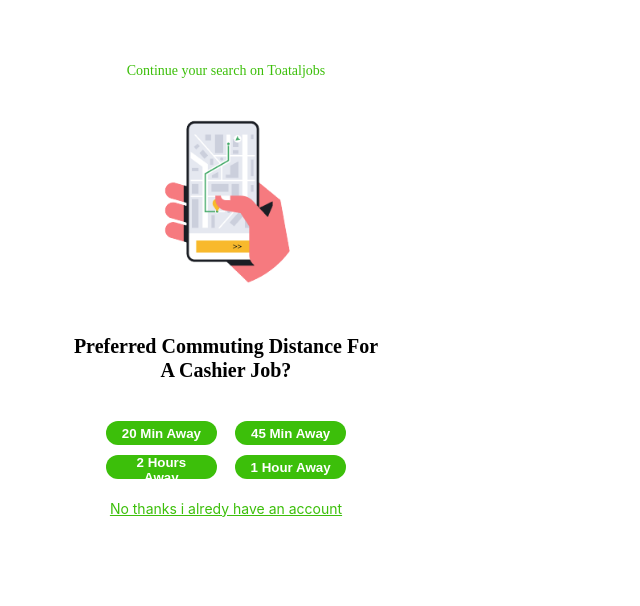
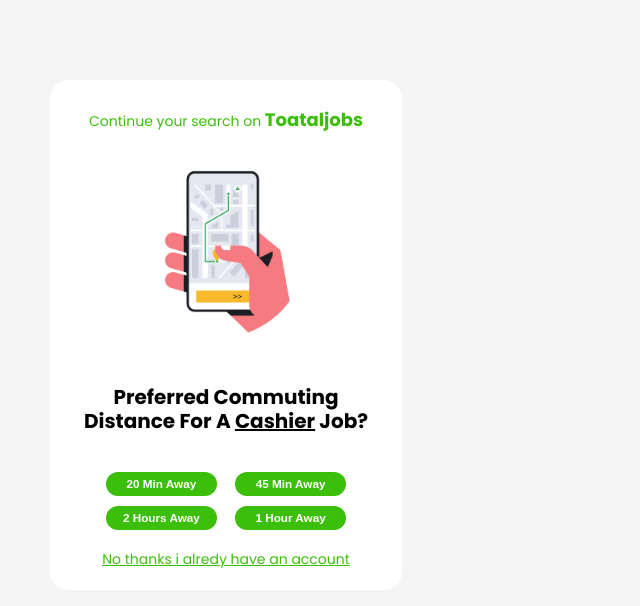
Before and after one commit to abayasaye/mega-job-board, a Next.js app: page / in a window 1280 px wide. Shown: the top 606 px of the page, without its empty margins (0-640 px from the left). Built offline with nearby package versions, Linux system fonts and the light colour scheme.

Commit message:
test-card

```diff
--- a/components/Test.js
+++ b/components/Test.js
@@ -10,7 +10,6 @@
     padding: 20px;
     gap: 18.58px;
     width: 352px;
-    height: 410px;
     background: #ffffff;
     border-radius: 18.5809px;
     flex: none;
@@ -26,6 +25,11 @@
     line-height: 22px;
   `;
 
+  const Bold = styled.b`
+    font-size: 18px;
+    width: 75px;
+    height: 17px;
+  `;
   const Image = styled.img`
     background: #ffffff;
     width: 70%;
@@ -55,6 +59,7 @@
   const Button = styled.button`
     background: #3cbf0a;
     font-weight: 700;
+    font-size: 11.7337px;
     color: white;
     border: none;
     border-radius: 28.6474px;
@@ -74,11 +79,22 @@
     line-break: 2;
     text-decoration-line: underline;
   `;
+
+  const Cashier = styled.a`
+    text-decoration-line: underline;
+  `;
+
   return (
+    <>
       <Container>
-        <Title>Continue your search on  Toataljobs</Title>
+        <Title>
+          Continue your search on <Bold>Toataljobs</Bold>
+        </Title>
         <Image src="phone.png" />
-        <Content>Preferred Commuting Distance For A Cashier Job?</Content>
+        <Content>
+          Preferred Commuting <br />
+          Distance For A <Cashier href="/">Cashier</Cashier> Job?
+        </Content>
         <Row>
           <Col>
             <Button>20 Min Away</Button>
@@ -89,8 +105,9 @@
             <Button>1 Hour Away</Button>
           </Col>
         </Row>
-        <Link href="/ ">No thanks i alredy have an account</Link>
+        <Link href="/">No thanks i alredy have an account</Link>
       </Container>
+    </>
   );
 };
 
--- a/pages/index.js
+++ b/pages/index.js
@@ -3,7 +3,7 @@
 
 export default function Home() {
 const Container = styled.div`
-background-color:#fff;
+background-color:#F5F5F5;
 text-align:center;
 padding:50px;
 `
--- a/styles/globals.css
+++ b/styles/globals.css
@@ -1,9 +1,10 @@
+@import url('https://fonts.googleapis.com/css2?family=Poppins:ital,wght@0,100;0,200;0,300;0,400;0,500;0,600;0,700;0,800;0,900;1,100;1,200;1,300;1,400;1,500;1,600;1,700;1,800;1,900&display=swap');
+
 html,
 body {
   padding: 0;
   margin: 0;
-  font-family: -apple-system, BlinkMacSystemFont, Segoe UI, Roboto, Oxygen,
-    Ubuntu, Cantarell, Fira Sans, Droid Sans, Helvetica Neue, sans-serif;
+  font-family: 'Poppins', sans-serif;
 }
 
 a {
```
